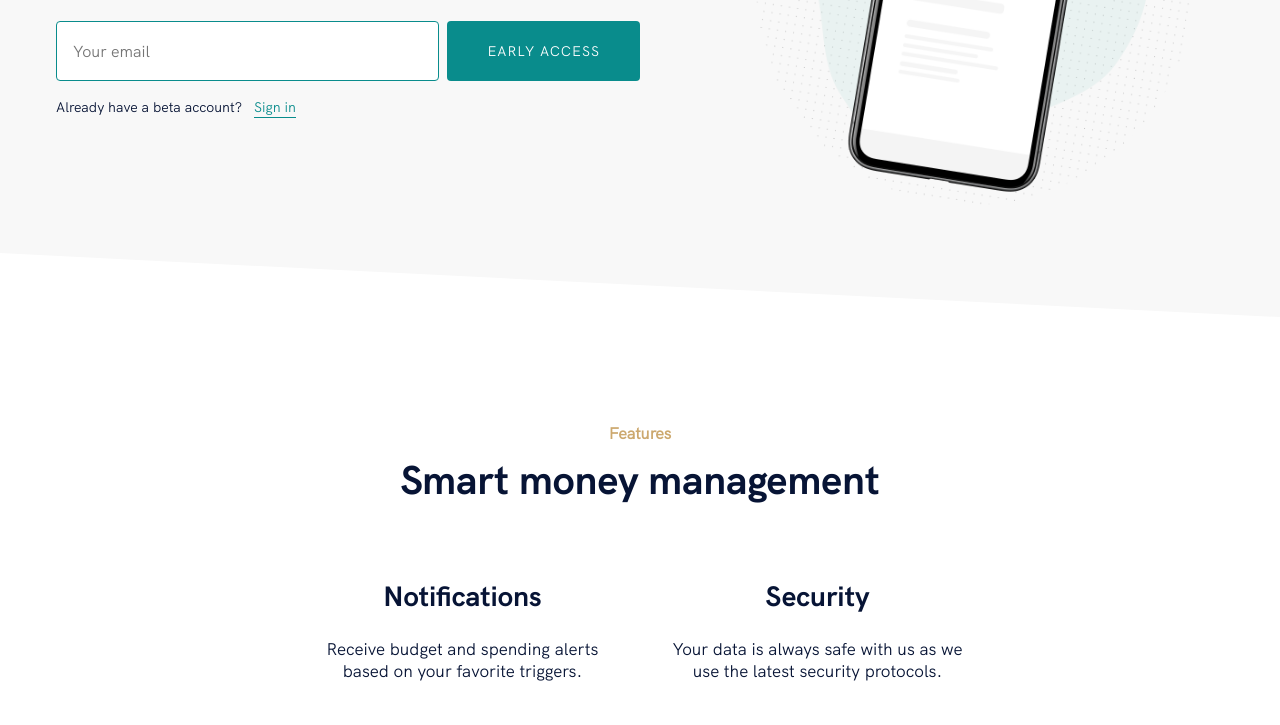
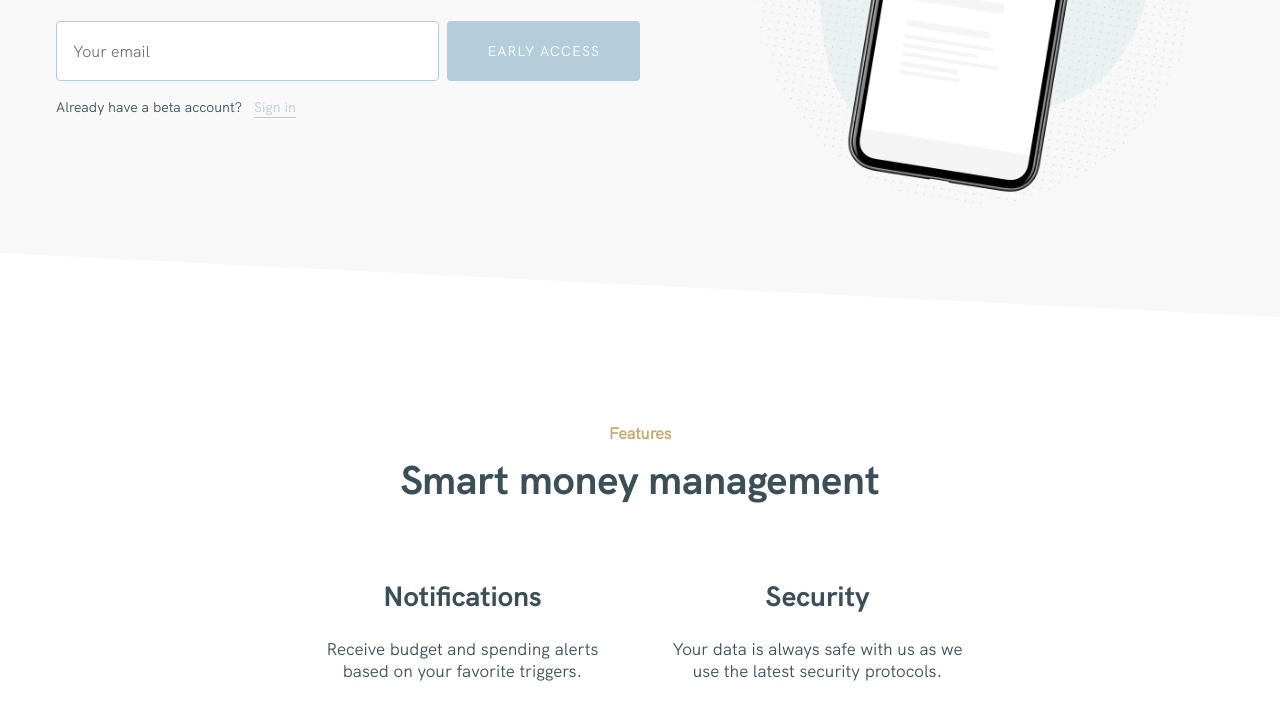
Before and after one commit to Aethon-Labs/iotdoctor-landing, a Gatsby site: page / in a window 1280 px wide. Shown: the part 404-1129 px from the top of the page. Built offline with nearby package versions, Linux system fonts and the light colour scheme; Gatsby itself is replaced by a stand-in of ours.

Commit message:
Added aethon colors

```diff
--- a/src/styles/theme.js
+++ b/src/styles/theme.js
@@ -1,4 +1,6 @@
 // Theme
+const aethonBlueGray = "#3b4f58"
+const aethonSkyBlue = "#b3cdda"
 
 const theme = {
   font: {
@@ -23,8 +25,8 @@ const theme = {
   },
 
   color: {
-    primary: "#071435",
-    secondary: "#098c8c",
+    primary: aethonBlueGray,
+    secondary: aethonSkyBlue,
     accent: "#cca86e",
     background: {
       white: "#ffffff",
```
